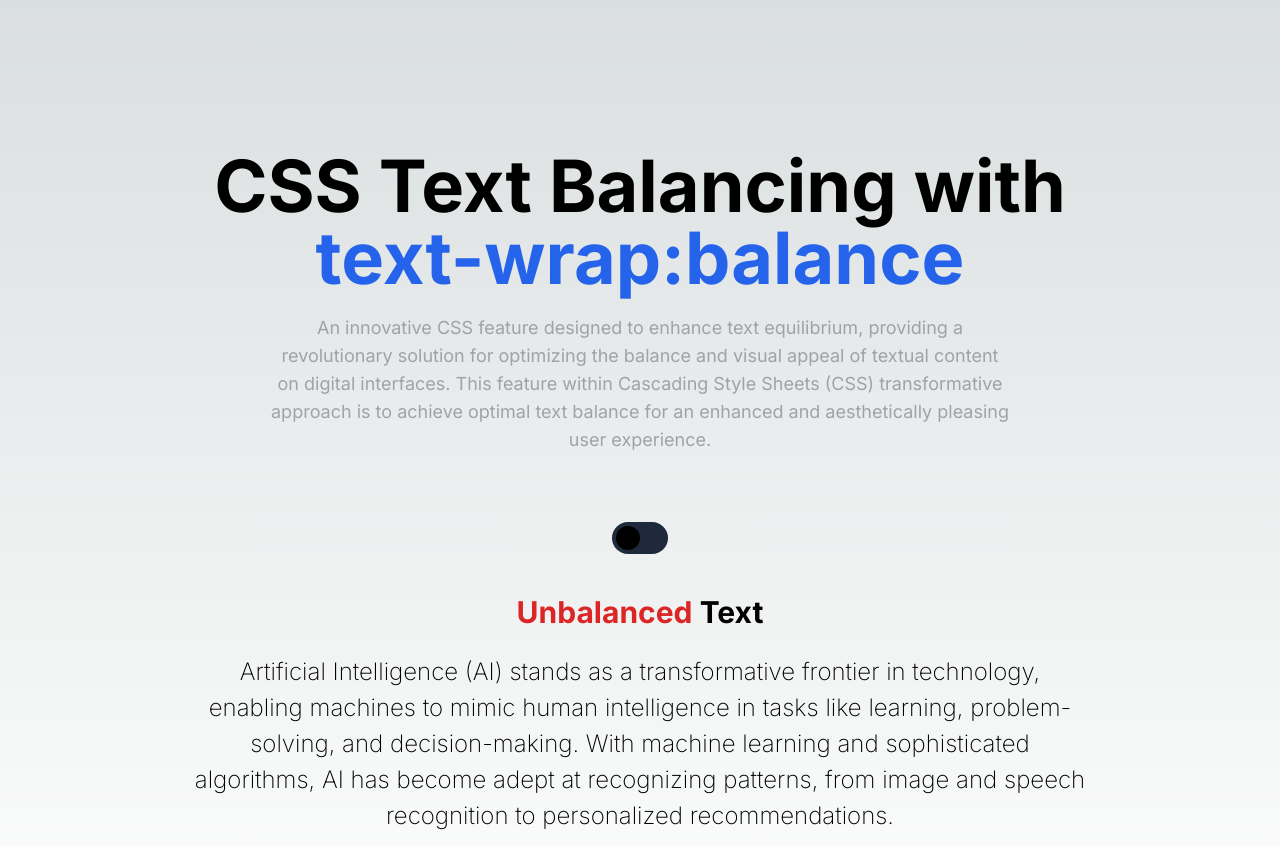
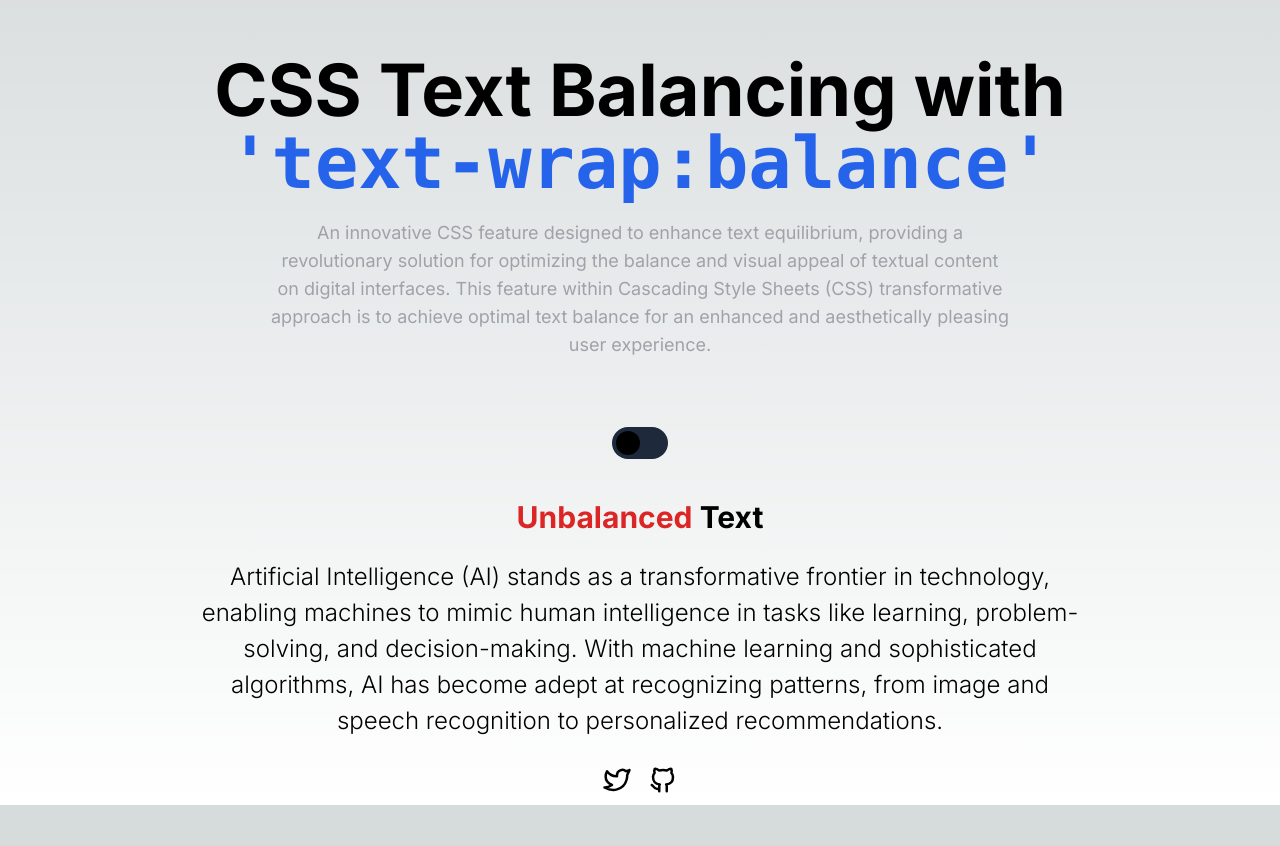
Before and after one commit to aqilmarwan/text-wrap-balance, a Next.js app: page / in a window 1280 px wide. Shown: the part 106-952 px from the top of the page. After the commit the page ends 911 px from the top, so only its background shows below. Built offline with nearby package versions, Linux system fonts and the light colour scheme.

Commit message:
edit README

```diff
--- a/src/app/page.tsx
+++ b/src/app/page.tsx
@@ -2,10 +2,10 @@ import Button from '@/components/Button'
 
 export default function HomePage() {
   return (
-    <main className="flex min-h-screen flex-col items-center justify-between p-24">
+    <main className="flex min-h-screen flex-col items-center justify-between">
       <div className="mb-12 mt-28 sm:mt-40 flex flex-col items-center justify-center text-center">
         <h1 className="max-w-4xl text-5xl font-bold md:text-6xl lg:text-7xl">
-          CSS Text Balancing with <span className="text-blue-600">text-wrap:balance</span>
+          CSS Text Balancing with <span className="font-mono text-blue-600">'text-wrap:balance'</span>
         </h1>
         <p className="mt-5 mb-5 max-w-prose text-zinc-400 sm:text-lg">
           An innovative CSS feature designed to enhance text equilibrium,
--- a/src/components/Button.tsx
+++ b/src/components/Button.tsx
@@ -35,7 +35,7 @@ const Button = () => {
                         {isChecked ? <span className="text-blue-600"> Balanced </span> : <span className="text-red-600"> Unbalanced </span>}
                         Text
                     </h2>
-                    <h5 className="max-w-4xl break-normal items-center text-md font-extralight md:text-md lg:text-md">
+                    <h5 className="max-w-4xl break-normal items-center text-md font-light md:text-md lg:text-md">
                         {isChecked ?
                             <p className='h5-with-balance'>Artificial Intelligence (AI) stands as a transformative frontier in technology, enabling machines to
                                 mimic human intelligence in tasks like learning, problem-solving, and decision-making. With machine
```
